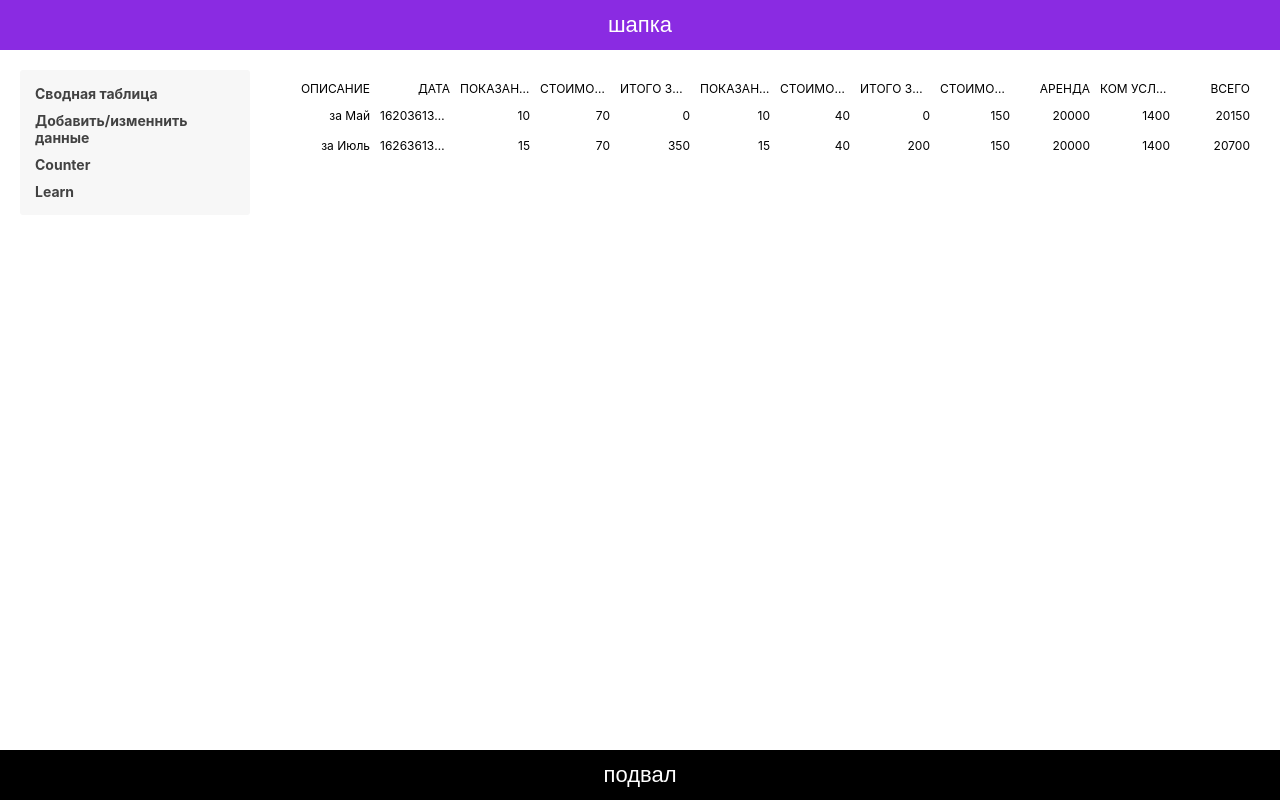
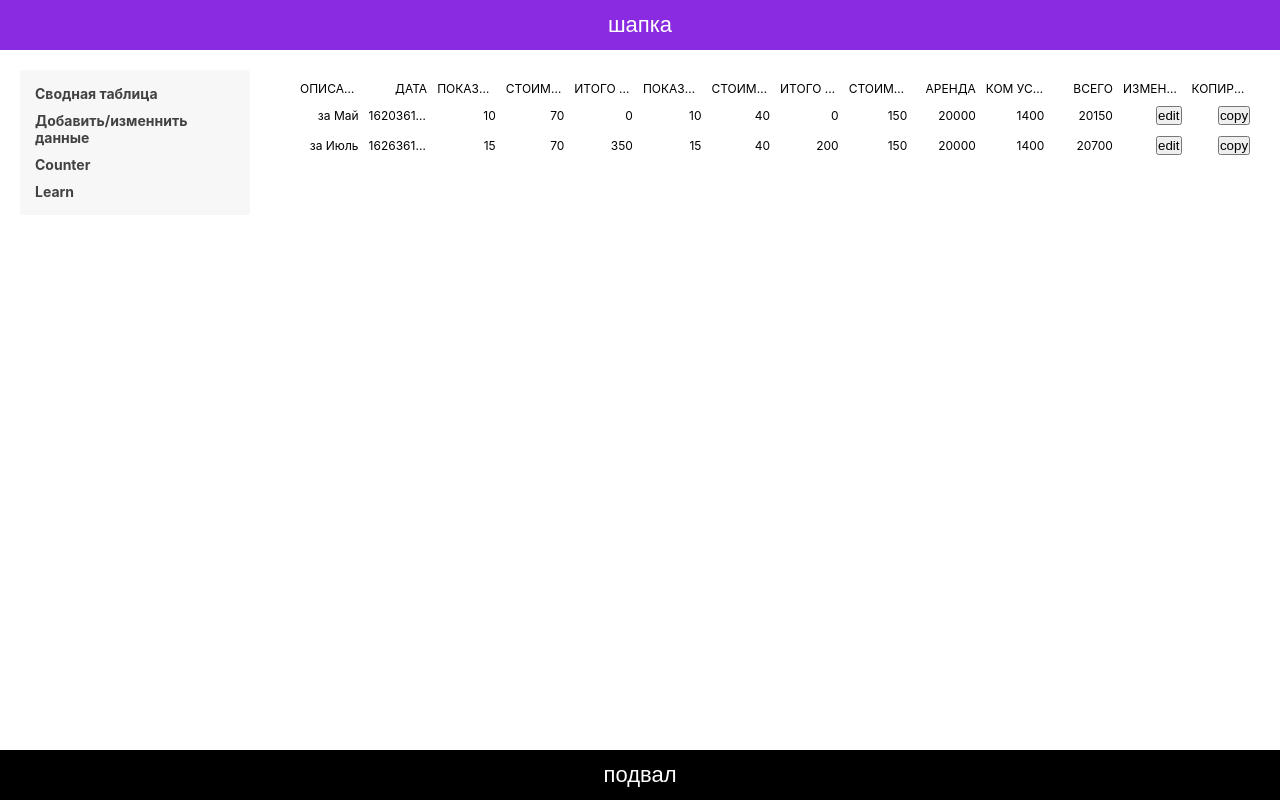
Before and after one commit to bakabk/payment-calculator, a React (Create React App) app: page / in a window 1280 px wide. Built offline with nearby package versions, Linux system fonts and the light colour scheme.

Commit message:
добавил кнопки для копирования и редактирования подготовил код для копирования в буффер данных

```diff
--- a/src/components/Statistic/Statistic.scss
+++ b/src/components/Statistic/Statistic.scss
@@ -11,8 +11,12 @@
     text-align: right;
   }
 
-  &__cell {
+  &__row {
     font-size: 12px;
     text-align: right;
   }
+
+  &__cell_button {
+
+  }
 }
--- a/src/components/Statistic/Statistic.tsx
+++ b/src/components/Statistic/Statistic.tsx
@@ -1,5 +1,6 @@
-import React from "react";
+import React, {useRef} from "react";
 import {Column, Table, AutoSizer} from 'react-virtualized';
+import {useHistory} from "react-router-dom";
 
 import { useAppSelector } from '../../app/hooks';
 import {allRentData, IMetersData, dataType} from '../../features/rentData/rentDataReducerSlice'
@@ -29,7 +30,9 @@ const collumnsMap = {
     gasPrice: "Стоимость газа",
     rentPrice: "Аренда",
     serviceRentPrice: "Ком услуги",
-    total: "Всего"
+    total: "Всего",
+    edit: "Изменить",
+    copy: "Копировать"
 };
 
 interface ICollumnsMap {
@@ -40,7 +43,7 @@ const prepareRow = (index: number, metersData: Array<IMetersData>): IPreparedDat
     const nonFirstMonthRent: boolean = index !== 0;
     const currentMonthData: IMetersData = metersData[index];
 
-    const newRow = Object.keys(collumnsMap).reduce((acc: IPreparedData, cellType: string): IPreparedData  => {
+    const newRow = Object.keys(collumnsMap).reduce((acc: IPreparedData | any, cellType: string): IPreparedData  => {
         const cellData: dataType = currentMonthData[cellType];
 
         switch (cellType) {
@@ -66,6 +69,10 @@ const prepareRow = (index: number, metersData: Array<IMetersData>): IPreparedDat
             case 'total':
                 acc[cellType] = acc.waterCost! + acc.electricityCost! + acc.gasPrice! + acc.rentPrice!;
                 break;
+            case 'edit':
+            case 'copy':
+                acc[cellType] = '';
+                break;
             default:
                 acc[cellType] = cellData;
         }
@@ -80,12 +87,95 @@ type rowGetterType = {
     index: number
 }
 
+interface ItablePreparedData {
+    current: Array<IMetersData>
+}
+
+function copyToClipboard(text: string): void {
+    const el = document.createElement('textarea');
+    el.value = text;
+    el.setAttribute('id', 'copyText');
+    el.setAttribute('readonly', '');
+    el.style.position = 'absolute';
+    el.style.left = '-9999px';
+    document.body.appendChild(el);
+    const coptTextArea: null | HTMLElement = document.getElementById('copyText');
+
+    if (coptTextArea !== null) {
+        coptTextArea.focus();
+        document.execCommand('selectAll');
+        document.execCommand('copy');
+    }
+
+    document.body.removeChild(el);
+}
+
 const Statistic: React.FC = () => {
     const metersData = useAppSelector(allRentData);
+    const history = useHistory();
+    const tablePreparedData: ItablePreparedData  = useRef([]);
 
     const handleRowGetter = ({index}: rowGetterType) => {
-        return prepareRow(index, metersData);
+        tablePreparedData.current[index] = prepareRow(index, metersData);
+        return tablePreparedData.current[index];
     };
+
+    const handleCopyData = (event: React.MouseEvent<HTMLElement, MouseEvent>): void => {
+        if (event?.target instanceof HTMLElement) {
+            const index: string = event.target.dataset.index!;
+            const rowData: IMetersData = tablePreparedData.current[+index];
+            console.log({rowData, index, ref: tablePreparedData.current});
+
+
+            const {electricityCost, //200
+                    electricityData, //15
+                    electricityPrice, //40
+                    gasPrice, //150
+                    rentPrice, //20000
+                    serviceRentPrice, //1400
+                    total, //20700
+                    waterCost, //350
+                    waterData, //15
+                    waterPrice //70
+                } = rowData;
+
+            //тут надо преобразовать данные для копирования
+
+            copyToClipboard('111');
+        }
+    }
+
+    const handleEditRow = (event: React.MouseEvent<HTMLElement, MouseEvent>): void => {
+        if (event?.target instanceof HTMLElement) {
+            const id: string = event.target.dataset.id!;
+            history.push(`/edit-page/${id}`);
+        }
+    }
+
+    const handleCellRenderer = (cellRenderProps: any): any => {
+        switch (cellRenderProps.dataKey) {
+            case 'edit':
+                return <button
+                    className=''
+                    data-id={cellRenderProps.rowData.date}
+                    onClick={handleEditRow}
+                >
+                    edit
+                </button>
+            case 'copy':
+                const data = cellRenderProps.rowData;
+                console.log({data, cellRenderProps});
+                return <button
+                    className='.statistic-table__cell_button'
+                    data-index={cellRenderProps.rowIndex}
+                    onClick={handleCopyData}
+                >
+                    copy
+                </button>;
+            default:
+                return cellRenderProps.cellData;
+        }
+    }
 
     const prepareColumns = (data: ICollumnsMap) => {
         return Object.keys(data).map((key: string, i: number) => {
@@ -95,6 +185,7 @@ const Statistic: React.FC = () => {
                 label={title}
                 dataKey={key}
                 width={100}
+                cellRenderer={handleCellRenderer}
             />)
         })
     }
@@ -110,7 +201,7 @@ const Statistic: React.FC = () => {
                         headerHeight={20}
                         rowHeight={30}
                         headerClassName='statistic-table__header'
-                        rowClassName='statistic-table__cell'
+                        rowClassName='statistic-table__row'
                         rowCount={metersData.length}
                         rowGetter={handleRowGetter}
                     >
```
